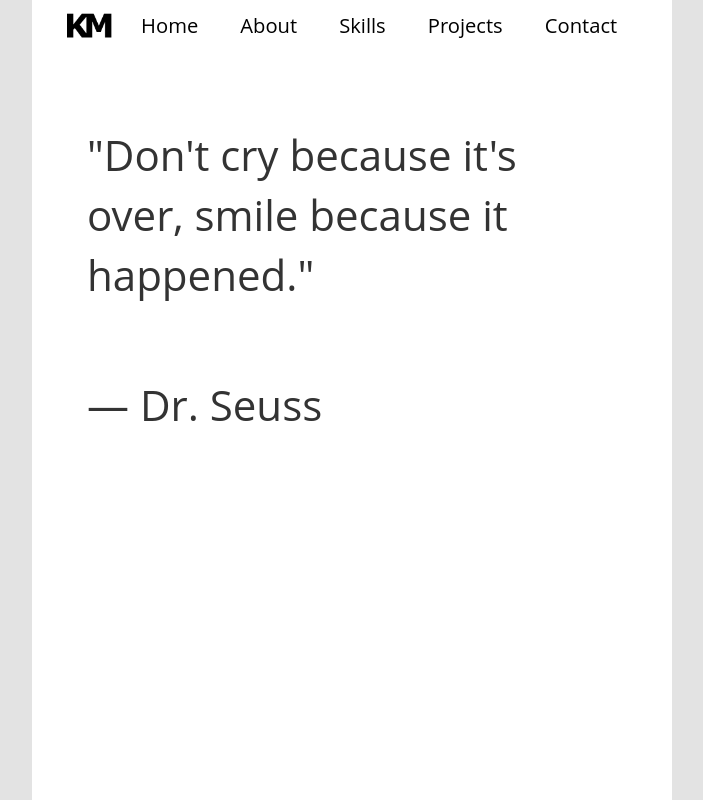
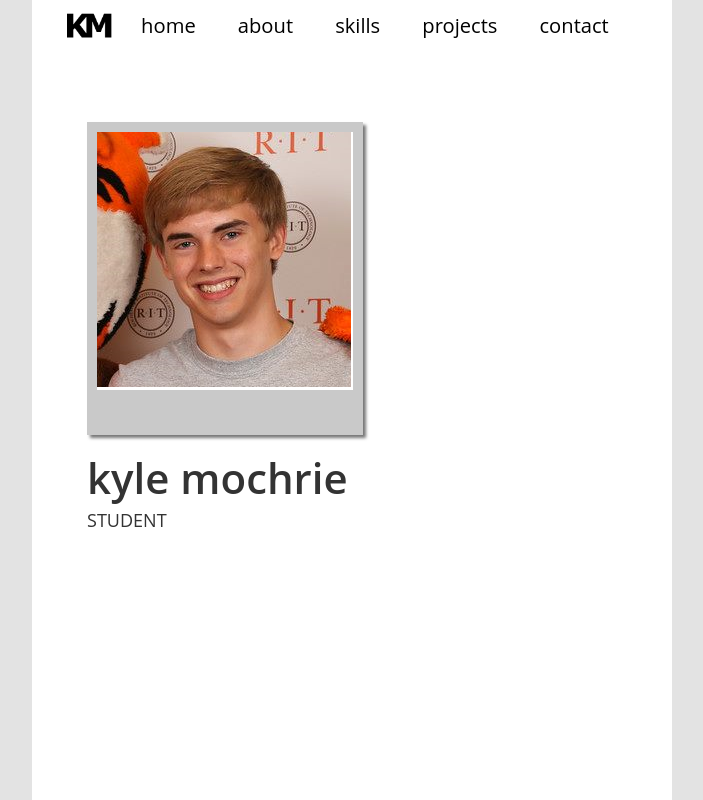
Before and after one commit to kylemochrie/kylemochrie.github.io, a plain HTML site: page index.html in a window 1280 px wide. Shown: the top 800 px of the page, without its empty margins (288-991 px from the left). Drawn offline with Linux system fonts and the light colour scheme.

Commit message:
Finish first page

```diff
--- a/css/styles.css
+++ b/css/styles.css
@@ -61,9 +61,21 @@ body {
 }
 
 #writing {
-    margin-top: 125px;
+    margin-top: 20%;
+    padding: 0 40px;
+}
+
+#writing img {
+    border: 10px solid #c9c9c9;
+    border-bottom: 45px solid #c9c9c9;
+    -webkit-box-shadow: 3px 3px 3px #c9c9c9;
+    -moz-box-shadow: 3px 3px 3px #c9c9c9;
+    box-shadow: 3px 3px 3px #777;
+}
+
+#page1 h1 {
     font-size: 3em;
-    padding: 0 40px;
+    font-weight: 600;
 }
 
 #page2 {
--- a/index.html
+++ b/index.html
@@ -25,11 +25,11 @@
 
 			<ul class="nav navbar-nav">
 				<a href="#home"><img src="img/name.png" alt="KM logo" id="logo"></a>
-				<li><a href="#home">Home</a></li>
-				<li><a href="#about">About</a></li>
-				<li><a href="#skills">Skills</a></li>
-				<li><a href="#projects">Projects</a></li>
-				<li><a href="#contact">Contact</a></li>
+				<li><a href="#home">home</a></li>
+				<li><a href="#about">about</a></li>
+				<li><a href="#skills">skills</a></li>
+				<li><a href="#projects">projects</a></li>
+				<li><a href="#contact">contact</a></li>
 
 
 			</ul>
@@ -39,8 +39,10 @@
 	<div id="page1"><a id="home" class="smooth"></a>
 		<div class="container-fluid" id="paper">
 			<div id="writing">
-				<p>"Don't cry because it's over, smile because it happened."</p><br>
-				<p>― Dr. Seuss</p>
+					<img src="img/me.png" alt="Kyle Mochrie">
+				<h1>kyle mochrie</h1>
+				<h4>STUDENT</h4>
+
 
 			</div>
 		</div>
```
Also changed, not shown: img/me.png (added).
